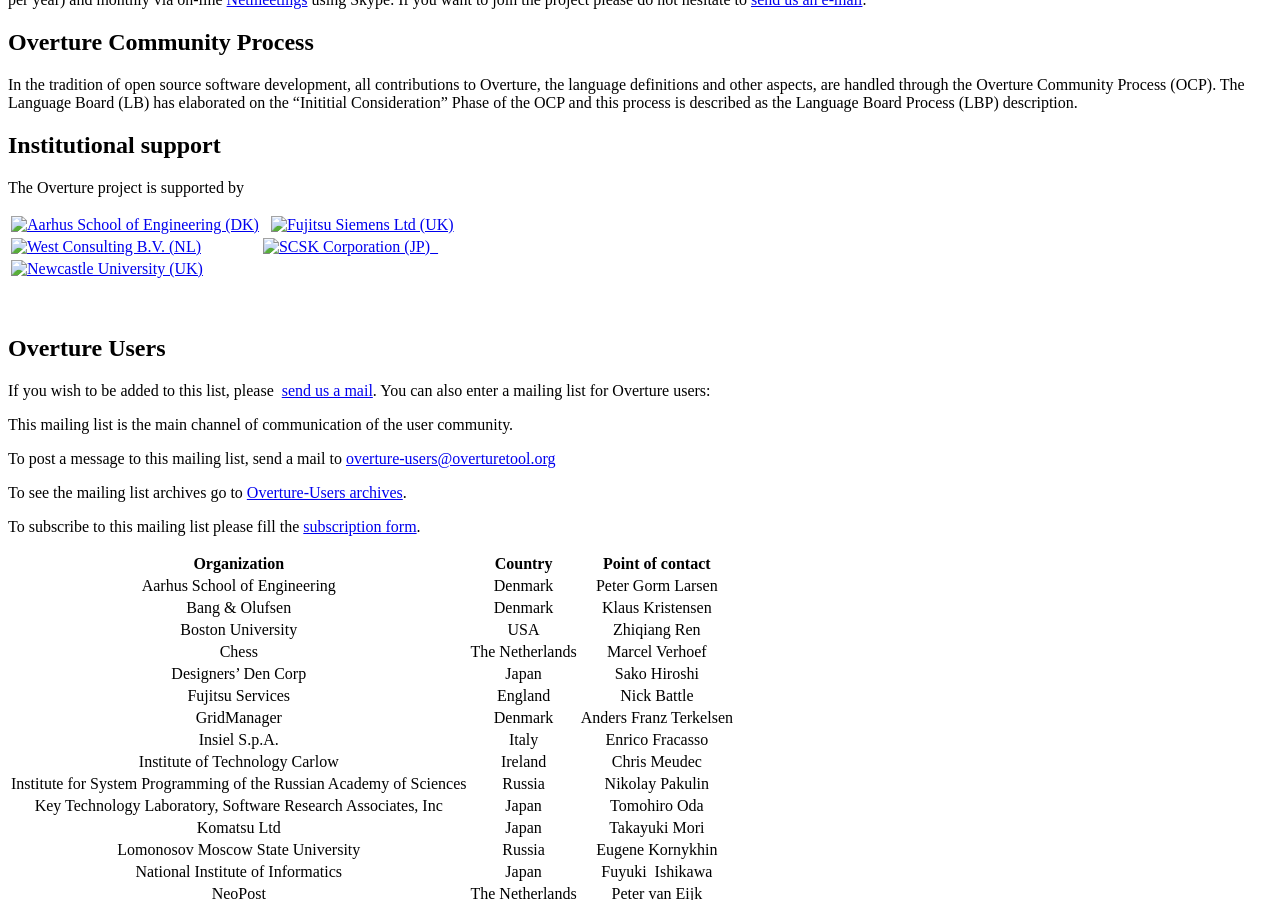
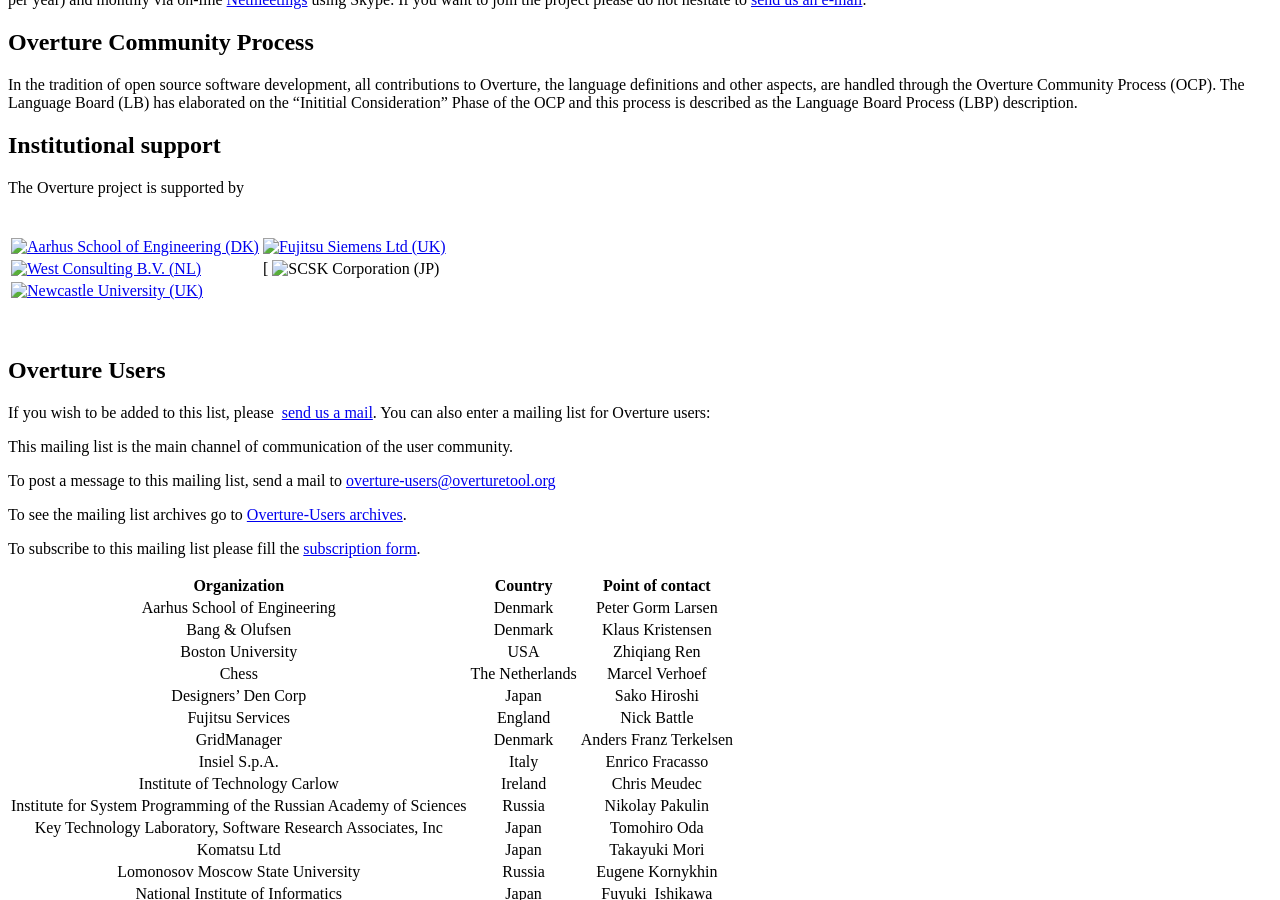
Before and after one commit to overturetool/overturetool.github.io, a Jekyll site: the page built from about/index.md, in a window 1280 px wide and 900 px high, scrolled down 851 px. Built offline with Jekyll 4.4.1, drawn with Linux system fonts in a browser that asks for light colours; Markdown is read by kramdown in place of the engine named in the settings.

Commit message:
Table change to present them correctly.

```diff
--- a/about/index.md
+++ b/about/index.md
@@ -32,9 +32,11 @@
 
 The Overture project is supported by
 
-| [ ![Aarhus School of Engineering (DK)]({{ site.base }}/images/aselogo.png) ](http://www.iha.dk/?AreaID=3) |   [ ![Fujitsu Siemens Ltd (UK)]({{ site.base }}/images/fslogo.png) ](http://uk.fujitsu.com) |
-| [ ![West Consulting B.V. (NL)]({{ site.base }}/images/westlogo.png) ](http://www.west.nl) | [ ![SCSK Corporation (JP)]({{ site.base }}/images/SCSKlogo.png)  ](http://www.scsk.jp/index_en.html) |
-| [ ![Newcastle University (UK)]({{ site.base }}/images/NewcastleUni.jpg) ](http://www.ncl.ac.uk/) |   |
+|                                                                                                           |                                                                                           |
+|-----------------------------------------------------------------------------------------------------------|-------------------------------------------------------------------------------------------|
+| [ ![Aarhus School of Engineering (DK)]({{ site.base }}/images/aselogo.png) ](http://www.iha.dk/?AreaID=3) | [ ![Fujitsu Siemens Ltd (UK)]({{ site.base }}/images/fslogo.png) ](http://uk.fujitsu.com) |
+| [ ![West Consulting B.V. (NL)]({{ site.base }}/images/westlogo.png) ](http://www.west.nl)                 | [ ![SCSK Corporation (JP)]({{ site.base }}/images/SCSKlogo.png)                           |
+| [ ![Newcastle University (UK)]({{ site.base }}/images/NewcastleUni.jpg) ](http://www.ncl.ac.uk/)          |                                                                                           |
 
 
 
```
Also changed, not shown: index.md (+2 -1 lines).
